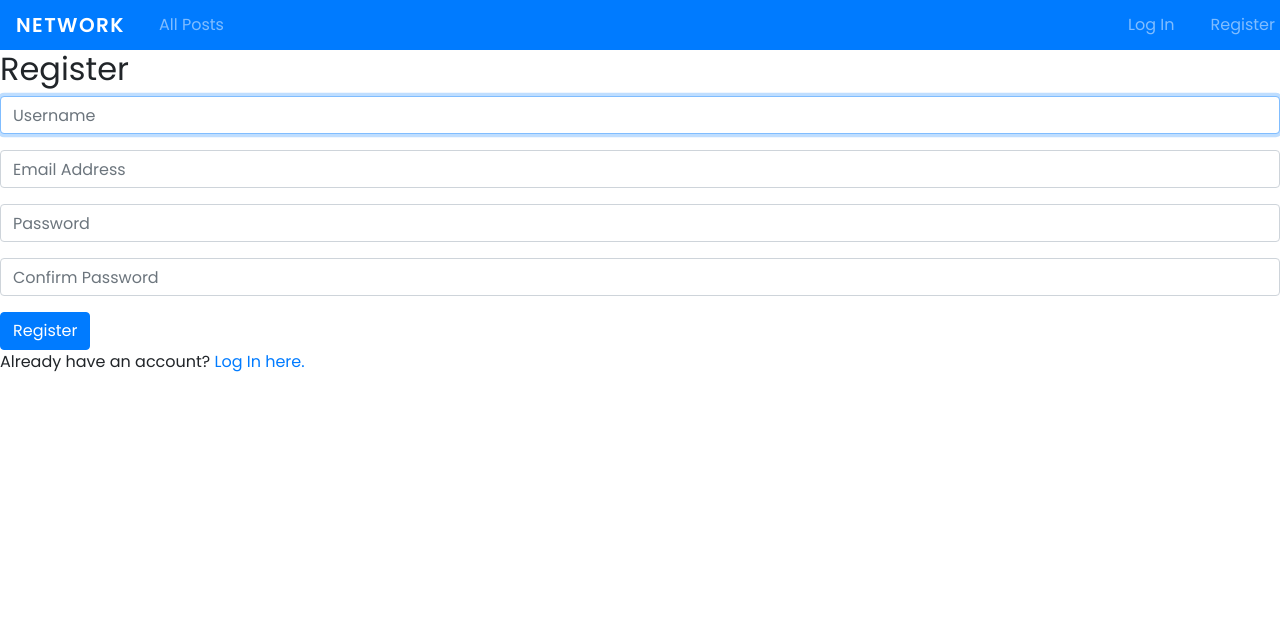
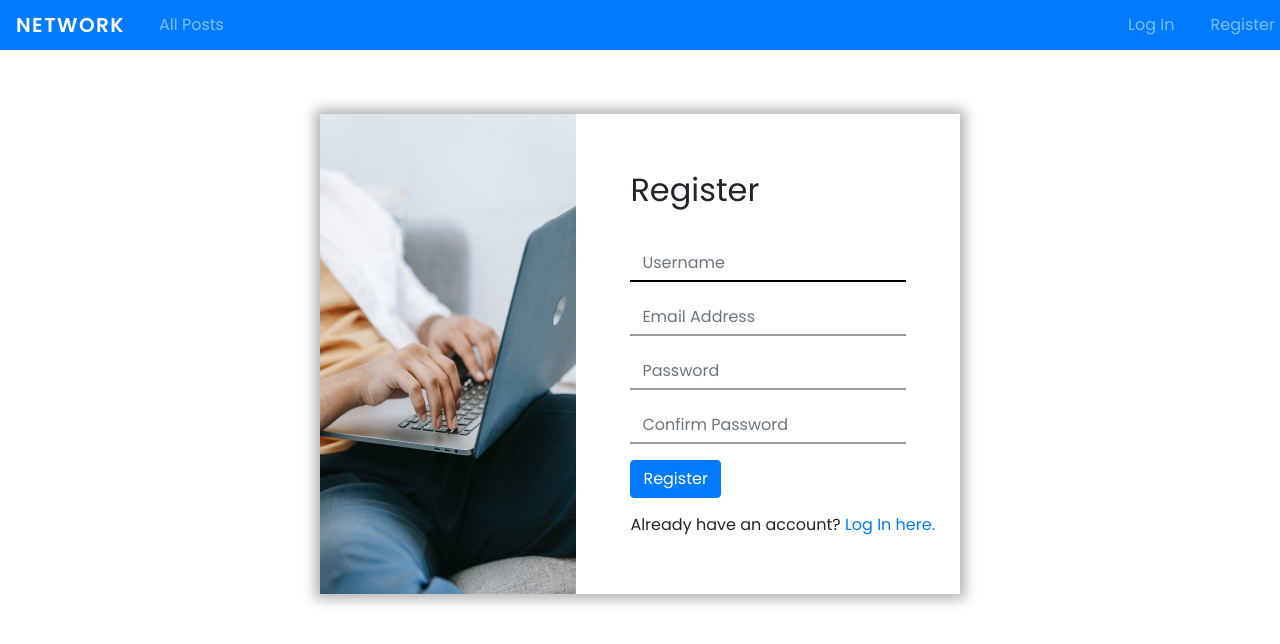
Before and after one commit to Artur-M-K/cs50-project4-network, a Django app: page /register in a window 1280 px wide. Shown: the top 644 px of the page. Run offline with Django 3.2, Linux system fonts and the light colour scheme; some libraries are stand-ins or nearby versions.

Commit message:
styled login, register, created newpost feature

```diff
--- a/network/models.py
+++ b/network/models.py
@@ -8,7 +8,7 @@ class User(AbstractUser):
 
 class Post(models.Model):
     user = models.ForeignKey("User", on_delete=models.CASCADE)
-    text = models.CharField(max_length=500)
+    text = models.TextField(max_length=500)
     timestamp = models.DateTimeField(auto_now_add=True)
     likes = models.IntegerField(default=0)
 
--- a/network/static/network/styles.css
+++ b/network/static/network/styles.css
@@ -5,6 +5,10 @@
     padding: 0;
     box-sizing: border-box;
     font-family: 'Poppins', sans-serif;
+}
+
+body {
+    overflow-x: hidden;
 }
 
 .navbar {
@@ -43,15 +47,162 @@
 
 .wrapper {
     width: 80vw;
-    height: calc(100vh - 50px);
-    margin: 0 auto;
+    min-height: calc(100vh - 60px);
+    margin: 10px auto 0;
     display: flex;
     justify-content: center;
 }
 
 .main-section {
     width: 60%;
-    background-color: brown;
+    height: 100%;
+    box-shadow: 0px 4px 15px -4px rgba(0,0,0,0.5);
+}
+
+.post-body {
+    width: 80%;
+    border: 1px solid #007bff;
+    border-radius: 10px;
+    margin: 20px auto;
+    -webkit-box-shadow: 0px 17px 14px -16px rgba(0,0,0,0.25);
+box-shadow: 0px 17px 14px -16px rgba(0,0,0,0.25);
+}
+
+.post-body-header {
+    display: flex;
+    justify-content: space-between;
+    align-items: flex-end;
+    padding: 5px 15px;
+}
+
+.post-body-header > a {
+    text-decoration: none;
+}
+
+.post-body-header > p {
+    font-size: 14px;
+    font-weight: 200;
+    color: #999;
+}
+
+.post-body-text {
+    font-size: 16px;
+    padding: 0 20px;
+    width: 90%;
+}
+
+.post-body-likes {
+    width: 35%;
+    margin-left: auto;
+    margin-right: 0;
+    padding: 5px 15px;
+    text-align: right;
+}
+
+/* login and register */
+.login-wrapper,
+.create-post-wrapper {
+    width: 50vw;
+    height: 60vh;
+    margin: 5% auto;
+    display: flex;
+    -webkit-box-shadow: 0px 0px 12px 5px rgba(0,0,0,0.3);
+box-shadow: 0px 0px 12px 5px rgba(0,0,0,0.3);
+}
+.login-img {
+    width: 40%;
+    height: 100%;
+}
+
+.login-img img {
+    width: 100%;
+    height: 100%;
+}
+
+.login-main {
+    width: 60%;
+    height: 100%;
+    padding: 15px 20px;
+    display: flex;
+    flex-direction: column;
+    justify-content: center;
+}
+
+.login-main form {
+    margin: 15px auto;
+    width: 80%;
+}
+
+.login-main .form-control {
+    border: none;
+    border-bottom: 2px solid #999;
+    border-radius: 0;
+}
+
+.login-main .form-control:focus {
+    outline-color: none;
+    box-shadow: none;
+    border-color: #000;
+}
+
+.login-main h2 {
+    margin-bottom: 20px;
+    margin-left: 10%;
+    width: 80%;
+}
+
+.login-info-text {
+    margin-left: 10%;
+}
+
+/* create post */
+.create-post-wrapper {
+    flex-direction: column;
+    justify-content: center;
+    align-items: center;
+    -webkit-box-shadow: 0px 0px 19px 1px rgba(0,0,0,0.3);
+box-shadow: 0px 0px 19px 1px rgba(0,0,0,0.3);
+}
+
+.create-post-wrapper h2 {
+    margin-bottom: 20px;
+}
+
+.create-post-wrapper form {
+    width: 90%;
+    display: flex;
+    flex-direction: column;
+    justify-content: center;
+    align-items: center;
+}
+
+.create-post-wrapper p {
+    width: 100%;
+    margin: 0;
+
+}
+
+.create-post-wrapper p label {
+    display: none;
+}
+
+.create-post-wrapper form .btn {
+    margin-left: auto;
+    margin-right: 5%;
+}
+
+#id_text {
+    display: block;
+    width: 90%;
+    height: 90%;
+    margin: 0 auto;
+    padding: 10px 10px;
+    border-color: #999;
+}
+
+#id_text:focus {
+    border-color: #000;
+    outline: none;
 }
 
 @media only screen and (max-width: 639px) {
--- a/network/templates/network/register.html
+++ b/network/templates/network/register.html
@@ -2,6 +2,11 @@
 
 {% block body %}
 
+<div class="login-wrapper">
+    <div class="login-img">
+        <img src="../../static/images/login.jpg" alt="">
+    </div>
+    <div class="login-main">
         <h2>Register</h2>
 
         {% if message %}
@@ -24,7 +29,13 @@
             </div>
             <input class="btn btn-primary" type="submit" value="Register">
         </form>
+        <div class="login-info-text">
+            Already have an account? <a href="{% url 'login' %}">Log In here.</a>
+        </div>
 
-    Already have an account? <a href="{% url 'login' %}">Log In here.</a>
+    </div>
+
+</div>
+
 
 {% endblock %}
--- a/network/views.py
+++ b/network/views.py
@@ -1,4 +1,6 @@
 from django.contrib.auth import authenticate, login, logout
+from django.contrib.auth.decorators import login_required
+from django.forms import ModelForm
 from django.db import IntegrityError
 from django.http import HttpResponse, HttpResponseRedirect
 from django.shortcuts import render
@@ -7,14 +9,32 @@ from django.urls import reverse
 from .models import User, Post
 
 
+class CreatePost(ModelForm):
+    class Meta:
+        model = Post
+        fields = ['text']
+
+
 def index(request):
     return render(request, "network/index.html", {
         "posts": Post.objects.all()
     })
 
 
+@login_required
 def new_post(request):
-    return render(request, "network/newpost.html")
+    if request.method == 'POST':
+        form = CreatePost(request.POST)
+        if form.is_valid():
+            obj = form.save(commit=False)
+            obj.user = request.user
+            obj.save()
+            return HttpResponseRedirect(reverse("index"))
+    else:
+        form = CreatePost
+    return render(request, "network/newpost.html", {
+        'form': form
+    })
 
 
 def login_view(request):
```
Also changed, not shown: network/templates/network/index.html (+8 -4 lines), network/templates/network/login.html (+11 -1 lines), network/templates/network/newpost.html (+8 -0 lines), db.sqlite3, network/migrations/0004_auto_20210815_1328.py (added), network/static/images/login.jpg (added). Lines whose indentation alone changed are shown as unchanged.
